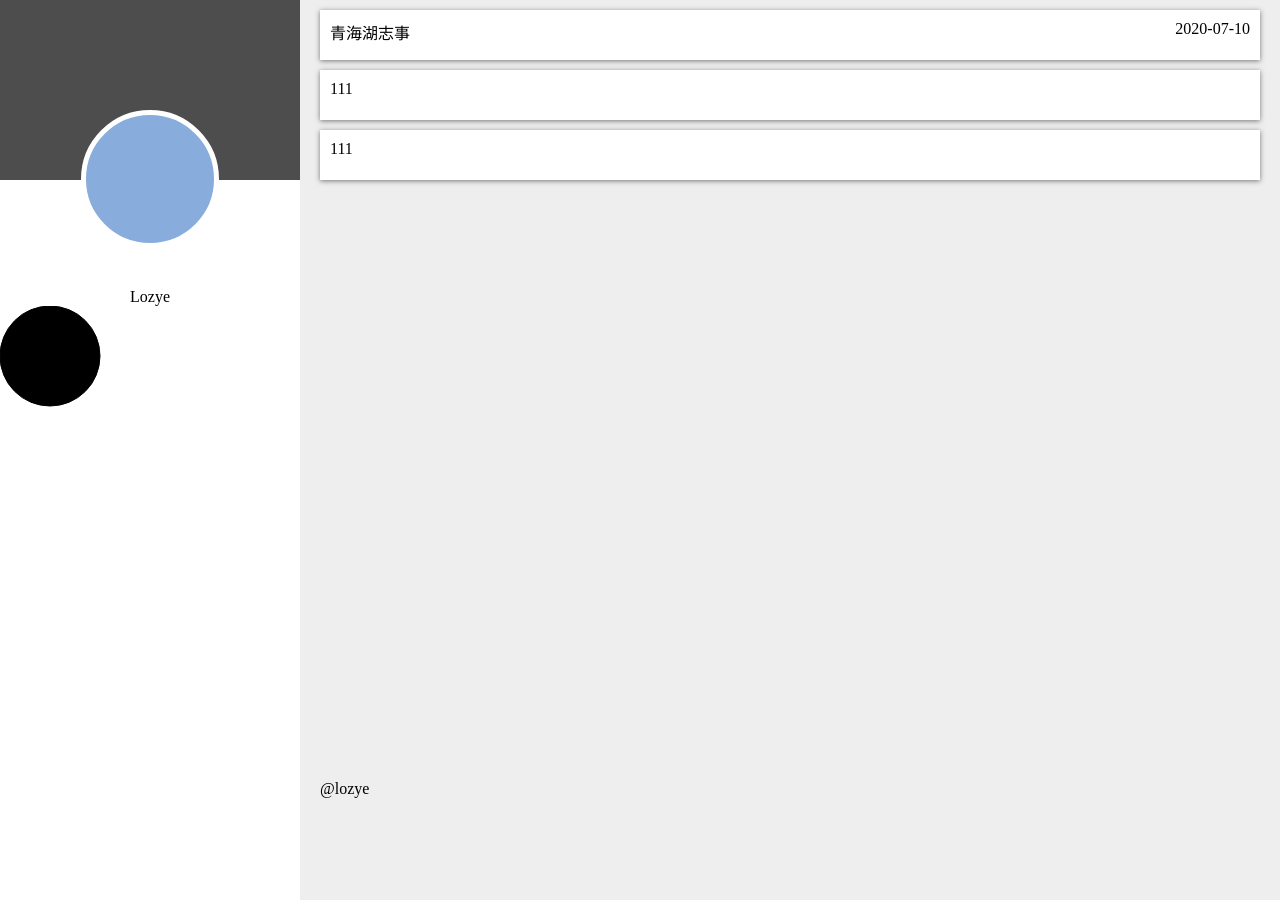
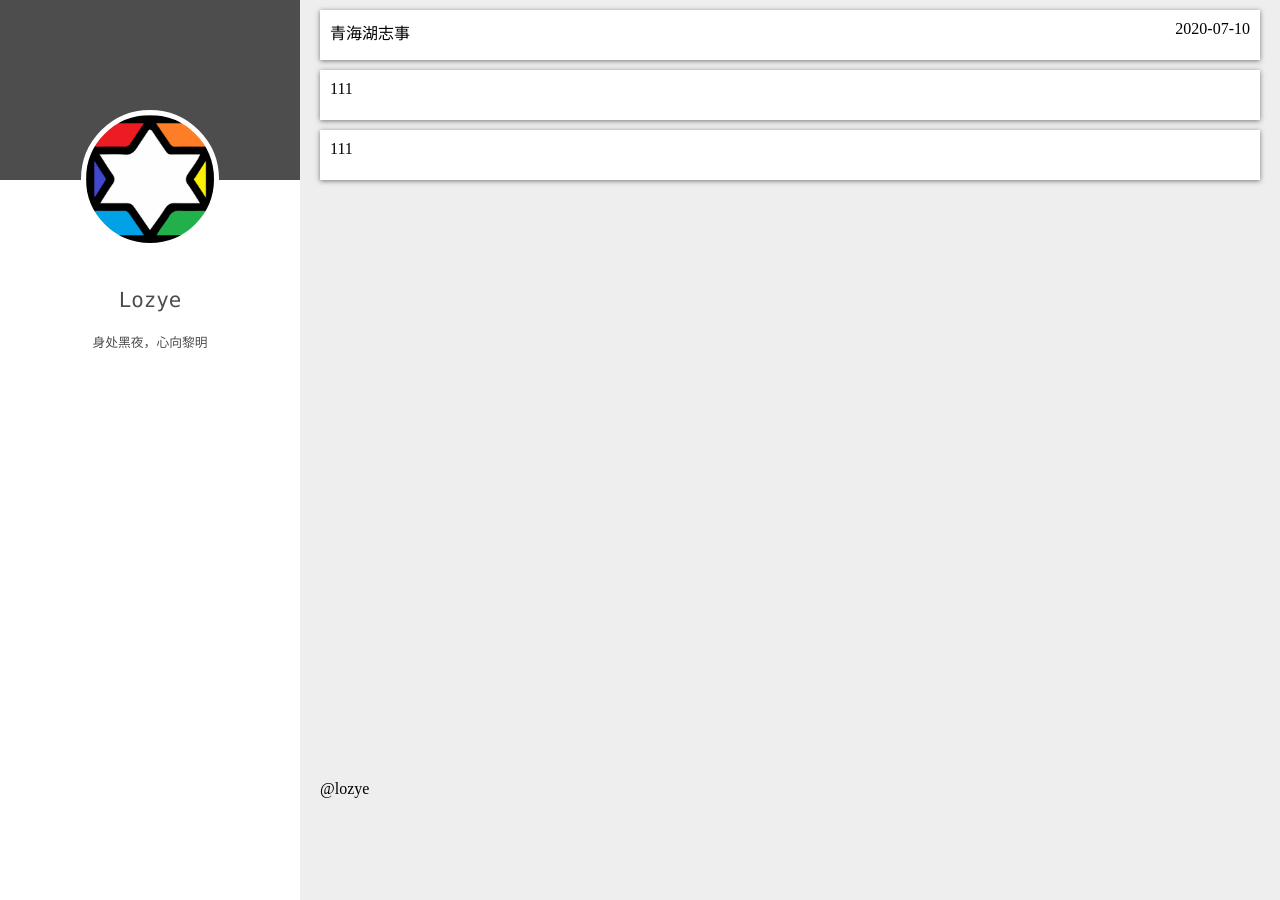
Before and after one commit to lozye/lozye, a Jekyll site: the page temp/index.html, which Jekyll copies as it is, in a window 1280 px wide. Built offline with Jekyll 4.4.1, drawn with Linux system fonts in a browser that asks for light colours.

Commit message:
v20200712

```diff
--- a/temp/index.html
+++ b/temp/index.html
@@ -45,8 +45,9 @@
             height: 128px;
             margin: 0 auto;
             overflow: hidden;
-            background: #88acdb;
             text-align: center;
+            background-image: url(/assets/images/Lozye.jpg);
+            background-size: contain;
         }
 
         .x-site-footer {
@@ -54,6 +55,18 @@
             top: 150px;
             width: 100%;
             text-align: center;
+        }
+
+        .x-site-title {
+            font-family: Consolas;
+            font-size: 130%;
+            color: #4d4d4d;
+        }
+
+        .x-site-slogan {
+            margin-top:20px;
+            color: #4d4d4d;
+            font-size: 80%;
         }
     </style>
 </head>
@@ -64,16 +77,8 @@
             <div class="x-site-top"></div>
             <div class="x-site-mid"></div>
             <div class="x-site-footer">
-                Lozye
-
-
-                <svg width="100%" height="100%" version="1.1" xmlns="http://www.w3.org/2000/svg">
-
-                    <circle cx="50" cy="50" r="50" stroke="black" stroke-width="1" >
-                        <line x1="0" y1="0" x2="300" y2="300" style="stroke:rgb(99,99,99); stroke-width:2" />
-                    </circle>
-                </svg>
-
+                <p class="x-site-title">Lozye</p>
+                <p class="x-site-slogan">身处黑夜，心向黎明</p>
             </div>
         </div>
         <div class="x-main">
```
Also changed, not shown: assets/images/Lozye.jpg (added).
